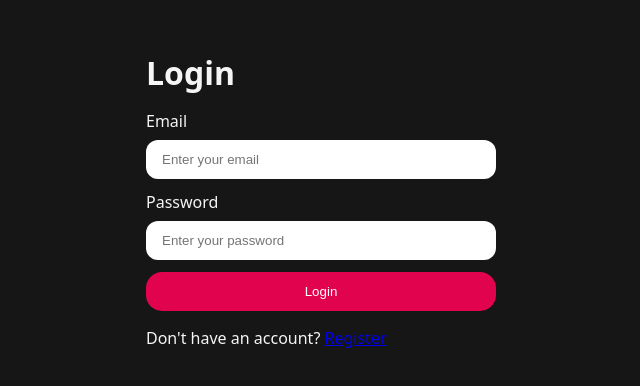
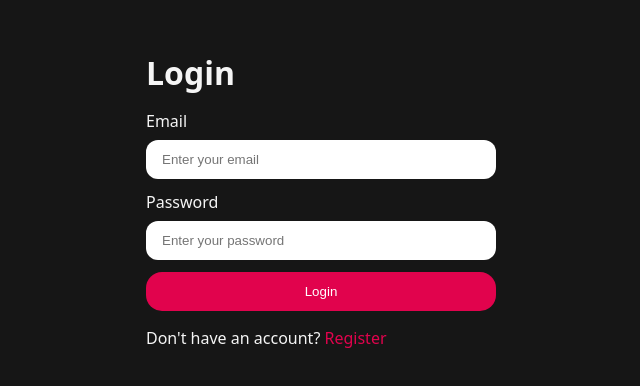
Before and after one commit to Prince-Singh-Dev/SkillBridge, a React app in the folder Frontend/: page /login in a window 1280 px wide. Shown: the part 200-586 px from the top of the page, without its empty margins (319-959 px from the left). Built offline with nearby package versions, Linux system fonts and the light colour scheme; the HTML template or start-up script is replaced by a standard one.

Commit message:
fixes some UI issues

```diff
--- a/Frontend/src/features/auth/auth.form.scss
+++ b/Frontend/src/features/auth/auth.form.scss
@@ -31,4 +31,9 @@ main{
             border-radius: 0.75rem;
         }
     }
+
+    a{
+        color:#e1034d;
+        text-decoration:none;
+    }
 }
```
